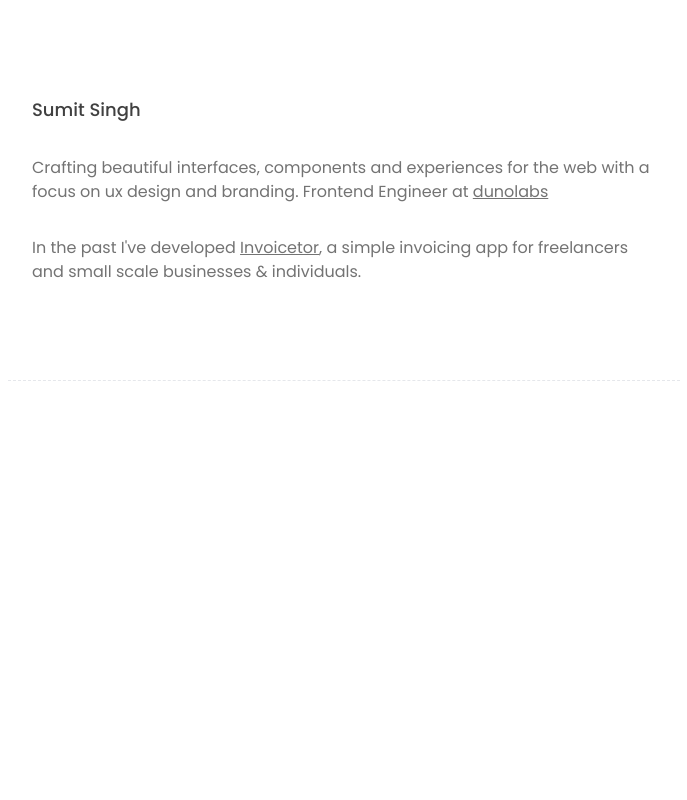
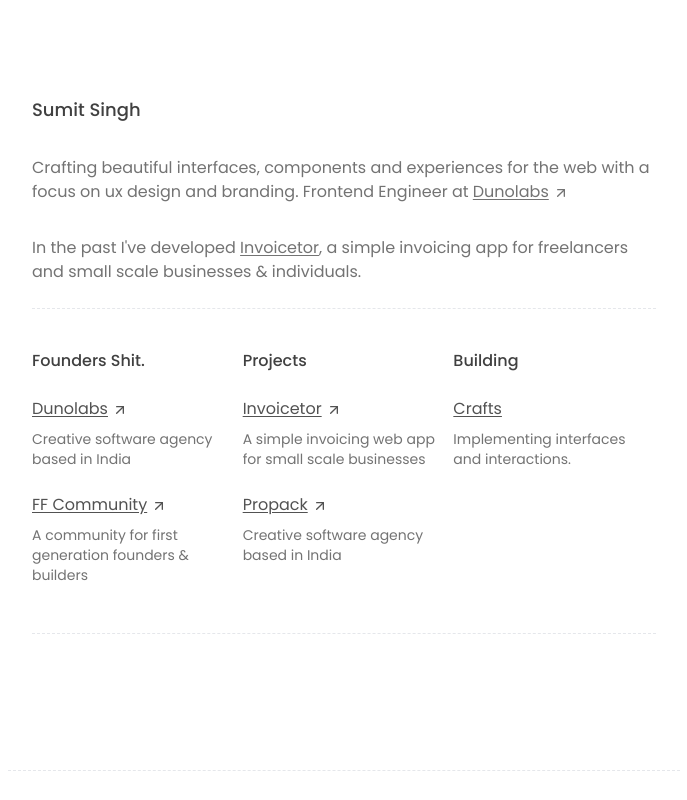
Before and after one commit to wh0sumit/personal-portfolio, a Next.js app: page / in a window 1280 px wide. Shown: the whole page, without its empty margins (296-983 px from the left). Built offline with nearby package versions, Linux system fonts and the light colour scheme.

Commit message:
✨ add work section

```diff
--- a/app/globals.css
+++ b/app/globals.css
@@ -4,6 +4,7 @@
 
 * {
   font-family: theme("fontFamily.poppins");
+  text-underline-offset: 0.1em;
 }
 
 :root {
--- a/app/page.tsx
+++ b/app/page.tsx
@@ -1,10 +1,11 @@
 import Hero from "../components/layouts/hero";
+import Work from "../components/layouts/work";
 import LinkText from "../components/ui/link";
 
 export default function Home() {
   return (
     <>
-      <Hero>
+      <Hero className="border-b border-dashed pb-6">
         <div className="heading mb-8">
           <h1 className="text-lg font-medium mb-2 text-neutral-700">
             Sumit Singh{" "}
@@ -18,8 +19,8 @@ export default function Home() {
           <p className="mb-8">
             Crafting beautiful interfaces, components and experiences for the
             web with a focus on ux design and branding. Frontend Engineer at{" "}
-            <LinkText href="https://www.dunolabs.in" target="_blank">
-              dunolabs
+            <LinkText href="https://www.dunolabs.in" isExternal={true}>
+              Dunolabs
             </LinkText>
           </p>
           <p>
@@ -32,6 +33,7 @@ export default function Home() {
           </p>
         </div>
       </Hero>
+      <Work />
     </>
   );
 }
--- /dev/null
+++ b/components/layouts/tech/index.tsx
@@ -0,0 +1,9 @@
+const TechStack = () => {
+  return (
+    <div>
+      <h1>Tech</h1>
+    </div>
+  );
+};
+
+export default TechStack;
--- a/components/layouts/work/index.tsx
+++ b/components/layouts/work/index.tsx
@@ -1,7 +1,117 @@
+import React from "react";
+import LinkText from "../../ui/link";
+
+type WorkDetail = {
+  title: string;
+  description: string;
+  link: string;
+  isExternal?: boolean;
+};
+
+type WorkCategory = {
+  name: string;
+  details: WorkDetail[];
+};
+
+const WorkCategory: WorkCategory[] = [
+  {
+    name: "Founders Shit.",
+    details: [
+      {
+        title: "Dunolabs",
+        description: "Creative software agency based in India",
+        link: "https://www.dunolabs.in",
+        isExternal: true,
+      },
+      {
+        title: "FF Community",
+        description: "A community for first generation founders & builders ",
+        link: "https://www.dunolabs.in",
+        isExternal: true,
+      },
+    ],
+  },
+  {
+    name: "Projects",
+    details: [
+      {
+        title: "Invoicetor",
+        description: "A simple invoicing web app for small scale businesses",
+        link: "https://invoicetor.vercel.app",
+        isExternal: true,
+      },
+      {
+        title: "Propack",
+        description: "Creative software agency based in India",
+        link: "https://www.dunolabs.in",
+        isExternal: true,
+      },
+    ],
+  },
+  {
+    name: "Building",
+    details: [
+      {
+        title: "Crafts",
+        description: "Implementing interfaces and interactions.",
+        link: "/crafts",
+        isExternal: false,
+      },
+    ],
+  },
+];
+
+const WorkItem: React.FC<WorkDetail> = ({
+  title,
+  description,
+  link,
+  isExternal,
+}) => {
+  return (
+    <>
+      <div className="mb-6 flex flex-col gap-2 text-neutral-500">
+        <LinkText
+          href={link}
+          isExternal={isExternal}
+          className="text-neutral-600"
+        >
+          {title}
+        </LinkText>
+        <p className="text-sm">{description}</p>
+      </div>
+    </>
+  );
+};
+
 const Work: React.FC = () => {
   return (
-    <div>
-      <h1>Work</h1>
-    </div>
+    <>
+      <div className="grid grid-cols-1 sm:grid-cols-3 gap-2 my-10 pb-6 border-b border-dashed">
+        {WorkCategory.map((item, index) => {
+          return (
+            <div key={index}>
+              <h1 className="text-md font-medium mb-6 text-neutral-700">
+                {item.name}
+              </h1>
+              <div className="">
+                {item.details.map((detail, index) => {
+                  return (
+                    <WorkItem
+                      key={index}
+                      title={detail.title}
+                      description={detail.description}
+                      link={detail.link}
+                      isExternal={detail.isExternal}
+                    />
+                  );
+                })}
+              </div>
+            </div>
+          );
+        })}
+      </div>
+    </>
   );
 };
+
+export default Work;
--- a/components/ui/link/index.tsx
+++ b/components/ui/link/index.tsx
@@ -5,14 +5,24 @@ import { ArrowUpRight } from "lucide-react";
 interface LinkTextProps extends LinkProps {
   children?: React.ReactNode;
   className?: string;
-  target?: "_blank" | "_parent" | "_self" | "_top";
+  target?: "_blank" | "_parent" | "_self" | "_top" | "none";
+  isExternal?: boolean;
 }
 
 const LinkText: React.FunctionComponent<LinkTextProps> = ({
   className,
   target,
+  isExternal,
   ...attr
 }) => {
+  if (isExternal === true) {
+    return (
+      <Link className={cn("underline", className)} {...attr} target={target}>
+        <span>{attr?.children}</span>
+        <ArrowUpRight className="inline ml-1" size={16} />
+      </Link>
+    );
+  }
   return (
     <Link className={cn("underline", className)} {...attr} target={target}>
       <span>{attr?.children}</span>
```
